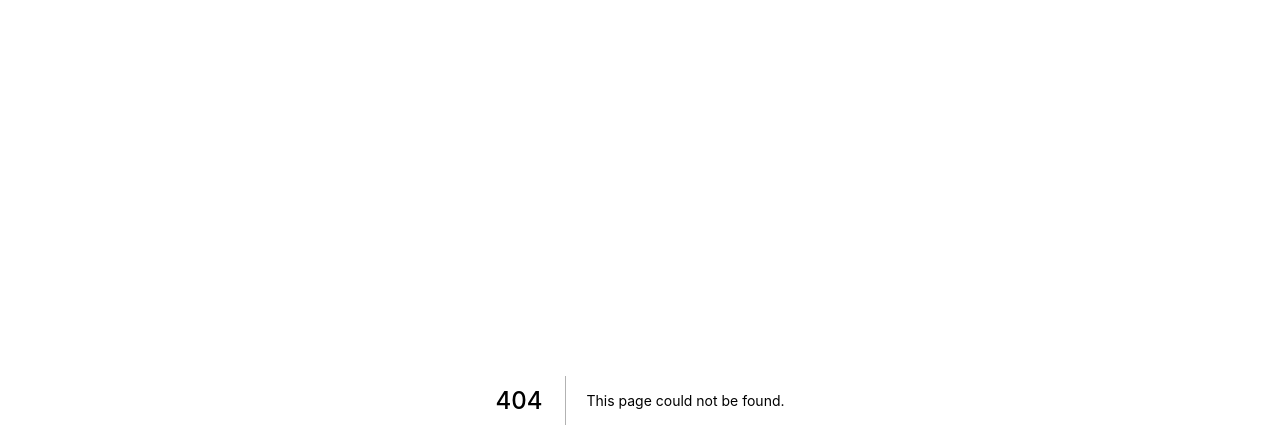
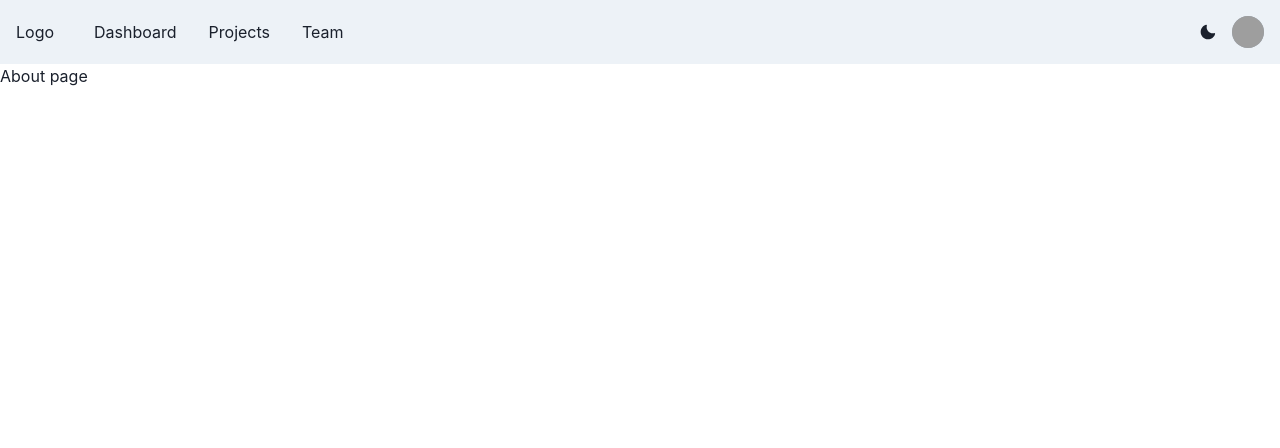
Before and after one commit to priambudiLB/SeTEAM, a Next.js app: page /about in a window 1280 px wide. Before the commit this address had no page. Shown: the top 448 px of the page. Built offline with nearby package versions, Linux system fonts and the light colour scheme; grey boxes are pictures that could not be loaded.

Commit message:
navbar (#11)

```diff
--- /dev/null
+++ b/components/navbar.js
@@ -0,0 +1,108 @@
+import { ReactNode } from "react";
+import {
+  Box,
+  Flex,
+  Avatar,
+  HStack,
+  Link,
+  IconButton,
+  Button,
+  Menu,
+  MenuButton,
+  MenuList,
+  MenuItem,
+  MenuDivider,
+  useDisclosure,
+  useColorModeValue,
+  useColorMode,
+  Stack,
+} from "@chakra-ui/react";
+import { HamburgerIcon, CloseIcon, MoonIcon, SunIcon } from "@chakra-ui/icons";
+
+const Links = ["Dashboard", "Projects", "Team"];
+
+const NavLink = ({ children }) => (
+  <Link
+    px={2}
+    py={1}
+    rounded={"md"}
+    _hover={{
+      textDecoration: "none",
+      bg: useColorModeValue("gray.200", "gray.700"),
+    }}
+    href={"#"}
+  >
+    {children}
+  </Link>
+);
+
+export default function Simple() {
+  const { isOpen, onOpen, onClose } = useDisclosure();
+  const { colorMode, toggleColorMode } = useColorMode();
+
+  return (
+    <>
+      <Box bg={useColorModeValue("gray.100", "gray.900")} px={4}>
+        <Flex h={16} alignItems={"center"} justifyContent={"space-between"}>
+          <IconButton
+            size={"md"}
+            icon={isOpen ? <CloseIcon /> : <HamburgerIcon />}
+            aria-label={"Open Menu"}
+            display={{ md: "none" }}
+            onClick={isOpen ? onClose : onOpen}
+          />
+          <HStack spacing={8} alignItems={"center"}>
+            <Box>Logo</Box>
+            <HStack
+              as={"nav"}
+              spacing={4}
+              display={{ base: "none", md: "flex" }}
+            >
+              {Links.map((link) => (
+                <NavLink key={link}>{link}</NavLink>
+                // <a href={link} key={link}></a>
+              ))}
+            </HStack>
+          </HStack>
+          <Flex alignItems={"center"}>
+            <Button onClick={toggleColorMode}>
+              {colorMode === "light" ? <MoonIcon /> : <SunIcon />}
+            </Button>
+            <Menu>
+              <MenuButton
+                as={Button}
+                rounded={"full"}
+                variant={"link"}
+                cursor={"pointer"}
+                minW={0}
+              >
+                <Avatar
+                  size={"sm"}
+                  src={
+                    "https://images.unsplash.com/photo-1493666438817-866a91353ca9?ixlib=rb-0.3.5&q=80&fm=jpg&crop=faces&fit=crop&h=200&w=200&s=b616b2c5b373a80ffc9636ba24f7a4a9"
+                  }
+                />
+              </MenuButton>
+              <MenuList>
+                <MenuItem>Link 1</MenuItem>
+                <MenuItem>Link 2</MenuItem>
+                <MenuDivider />
+                <MenuItem>Link 3</MenuItem>
+              </MenuList>
+            </Menu>
+          </Flex>
+        </Flex>
+
+        {isOpen ? (
+          <Box pb={4} display={{ md: "none" }}>
+            <Stack as={"nav"} spacing={4}>
+              {Links.map((link) => (
+                <NavLink key={link}>{link}</NavLink>
+              ))}
+            </Stack>
+          </Box>
+        ) : null}
+      </Box>
+    </>
+  );
+}
--- a/package.json
+++ b/package.json
@@ -8,6 +8,7 @@
     "lint": "next lint"
   },
   "dependencies": {
+    "@chakra-ui/icons": "^1.1.1",
     "@chakra-ui/react": "^1.7.1",
     "@emotion/react": "^11.5.0",
     "@emotion/styled": "^11.3.0",
--- a/pages/_app.js
+++ b/pages/_app.js
@@ -1,7 +1,14 @@
-import '../styles/globals.css'
+import "../styles/globals.css";
+
+// 1. import `ChakraProvider` component
+import { ChakraProvider } from "@chakra-ui/react";
 
 function MyApp({ Component, pageProps }) {
-  return <Component {...pageProps} />
+  return (
+    <ChakraProvider>
+      <Component {...pageProps} />
+    </ChakraProvider>
+  );
 }
 
-export default MyApp
+export default MyApp;
--- /dev/null
+++ b/pages/about.js
@@ -0,0 +1,13 @@
+import React from "react";
+import Navbar from "../components/navbar";
+
+const about = () => {
+  return (
+    <div>
+      <Navbar></Navbar>
+      <p>About page</p>
+    </div>
+  );
+};
+
+export default about;
```
Also changed, not shown: pages/index.js (+6 -6 lines), 1 other file (tests, documents, lock files or other folders).
